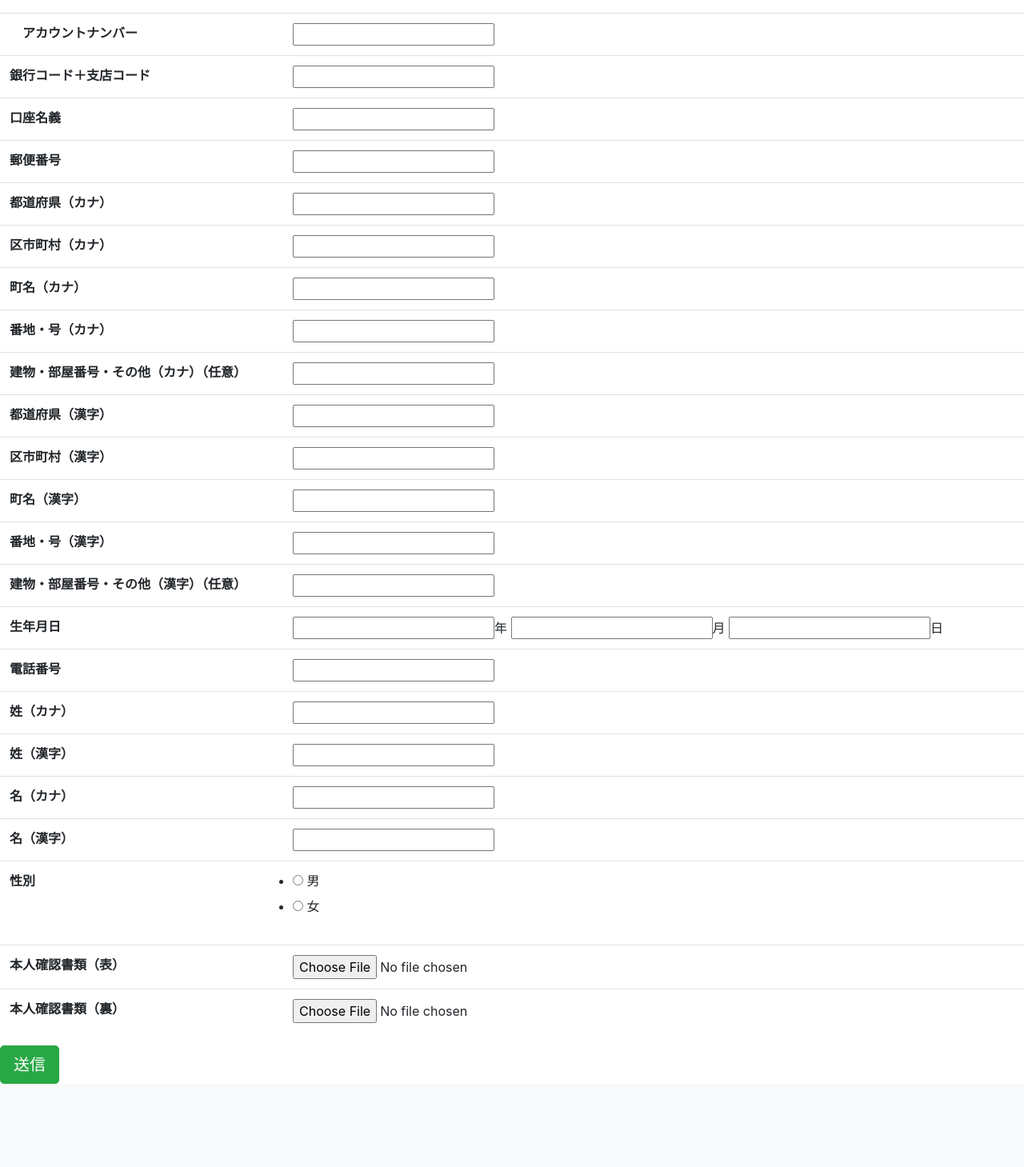
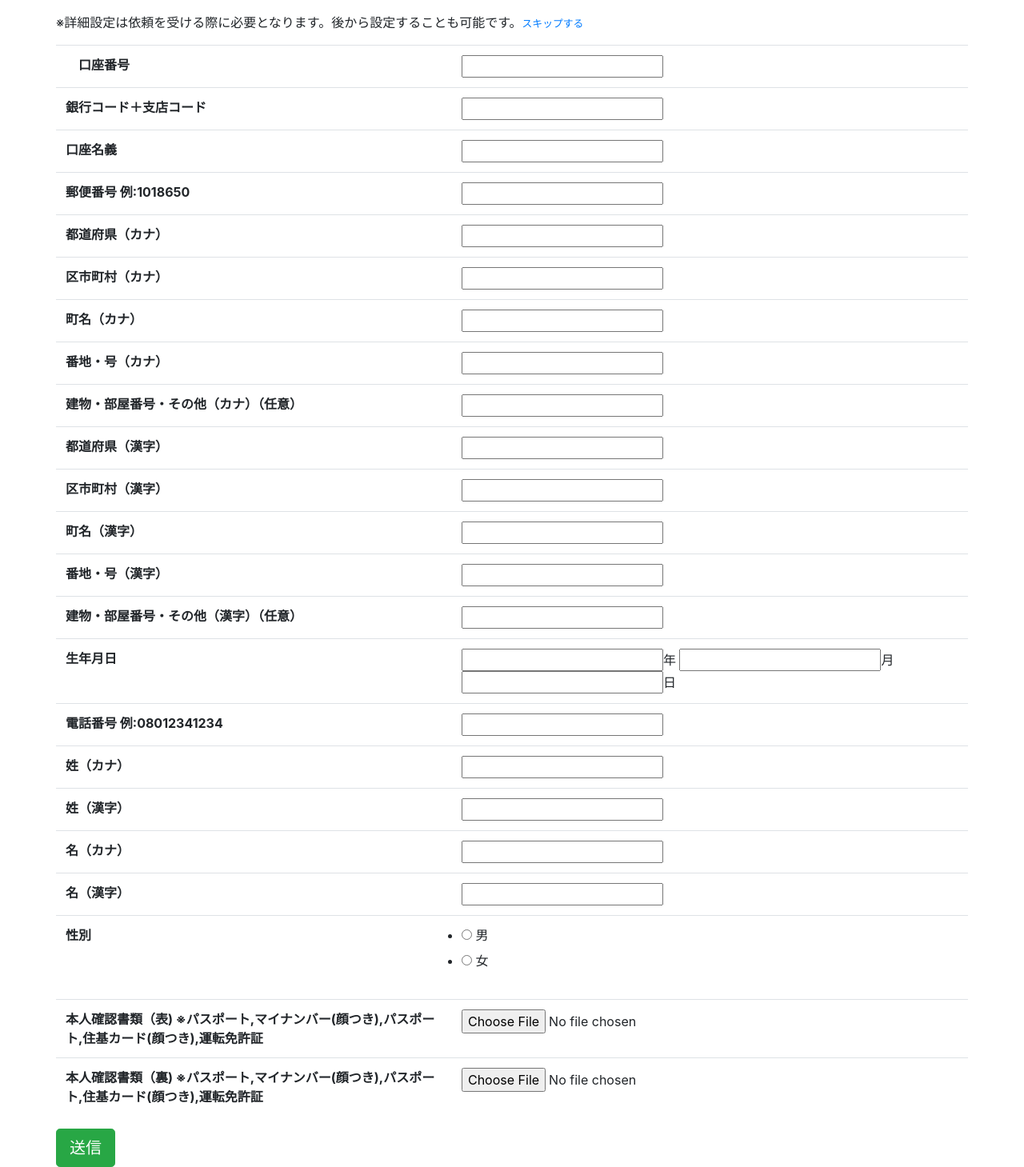
Before and after one commit to taro1025/sb.com, a Django app: page /account/1/ in a window 1280 px wide. Shown: the part 112-1571 px from the top of the page at 80% size. Before the commit the page ends 1467 px from the top, so only its background shows below. Run offline with Django 3.2, Linux system fonts and the light colour scheme; a user stored in the database is signed in; tables that the repository leaves empty hold one stand-in row (values such as "Sample post"); some libraries are stand-ins or nearby versions.

Commit message:
modifi account appdate

```diff
--- a/match/static/match/style.css
+++ b/match/static/match/style.css
@@ -78,6 +78,11 @@ header .headline{
  }
 }
 
+.detail {
+  text-align: right;
+  background-color: red;
+}
+
 p.small-text {
   text-align: right;
   font-size: 100px;
--- a/match/templates/match/account_update.html
+++ b/match/templates/match/account_update.html
@@ -7,11 +7,15 @@
     <li class="breadcrumb-item active" aria-current="page">ユーザー詳細設定</li>
   </ol>
 </nav>
+
+<div class="container">
+  <div class="row">
+<p>※詳細設定は依頼を受ける際に必要となります。後から設定することも可能です。<small><a href="{% url 'match:user_detail' user.pk %}">スキップする</a></small></p>
 <form action="" method="POST" enctype="multipart/form-data">
     {{ form.non_field_errors }}
     <table class="table">
             <tr>
-                <th>　アカウントナンバー </th>
+                <th>　口座番号 </th>
                 <td>{{ form.user_account_number }}</td>
             </tr>
             <tr>
@@ -23,7 +27,7 @@
                 <td>{{ form.user_holder_name }}</td>
             </tr>
             <tr>
-                <th>郵便番号</th>
+                <th>郵便番号 例:1018650</th>
                 <td>{{ form.user_postal_code }}</td>
             </tr>
             <tr>
@@ -71,7 +75,7 @@
               <td>{{ form.user_year }}年 {{ form.user_month }}月 {{ form.user_day }}日</td>
             </tr>
             <tr>
-                <th>電話番号</th>
+                <th>電話番号 例:08012341234</th>
                 <td>{{ form.user_phone_number }}</td>
             </tr>
             <tr>
@@ -95,15 +99,22 @@
                 <td>{{ form.user_gender }}</td>
             </tr>
             <tr>
-                <th>本人確認書類（表）</th>
+                <th>
+                  本人確認書類（表) ※パスポート,マイナンバー(顔つき),パスポート,住基カード(顔つき),運転免許証
+
+                </th>
                 <td>{{ form.user_verification_front }}</td>
             </tr>
             <tr>
-                <th>本人確認書類（裏）</th>
+                <th>
+                  本人確認書類（裏) ※パスポート,マイナンバー(顔つき),パスポート,住基カード(顔つき),運転免許証
+                </th>
                 <td>{{ form.user_verification_back }}</td>
             </tr>
     </table>
     {% csrf_token %}
     <button type="submit" class="btn btn-success btn-lg" >送信</button>
 </form>
+  </div>
+</div>
 {% endblock %}
--- a/match/templates/match/user_form.html
+++ b/match/templates/match/user_form.html
@@ -51,14 +51,16 @@
         <p>
         コース3の説明{{ form.describe3  }}
         </p>
-        <p><a href="{% url 'match:account_update' user.pk %}">詳細設定(依頼を受ける際に必要になります。)</a></p>
         <br>
        <p>{{ form.busy }} 依頼を受け付けない </p>
       {% endif %}
     {% csrf_token %}
 
     <button type="submit" class="btn btn-success btn-lg" >送信</button>
+
     </div>
+    <div class="detail"><a href="{% url 'match:account_update' user.pk %}">詳細設定はこちら</a></div>
+
 </form>
   </div>
 </div>
--- a/match/views.py
+++ b/match/views.py
@@ -363,7 +363,6 @@ class MessageList(generic.ListView, ModelFormMixin):
         to_user_pk = self.kwargs['pk']
 
         message = form.save(commit=False)
-        print("これ！{}".format(to_user_pk))
         message.room = self.request.user
         message.to_user = get_object_or_404(User, pk=to_user_pk)
         message.created_at = timezone.now()
@@ -569,6 +568,14 @@ class UserUpdate(OnlyYouMixin, generic.UpdateView):
     def get_success_url(self):
         return resolve_url('match:user_detail', pk=self.kwargs['pk'])
 
+    def form_valid(self, form):
+        user = get_object_or_404(User, pk=self.kwargs['pk'])
+        if user.user_account_id:
+            return redirect('match:user_detail', self.kwargs['pk'])
+        else:
+            return redirect('match:account_update', self.kwargs['pk'])
+
+
 
 def google(request):
     return render(request, 'match/googlebd6504b52e7a8613.html')
```
